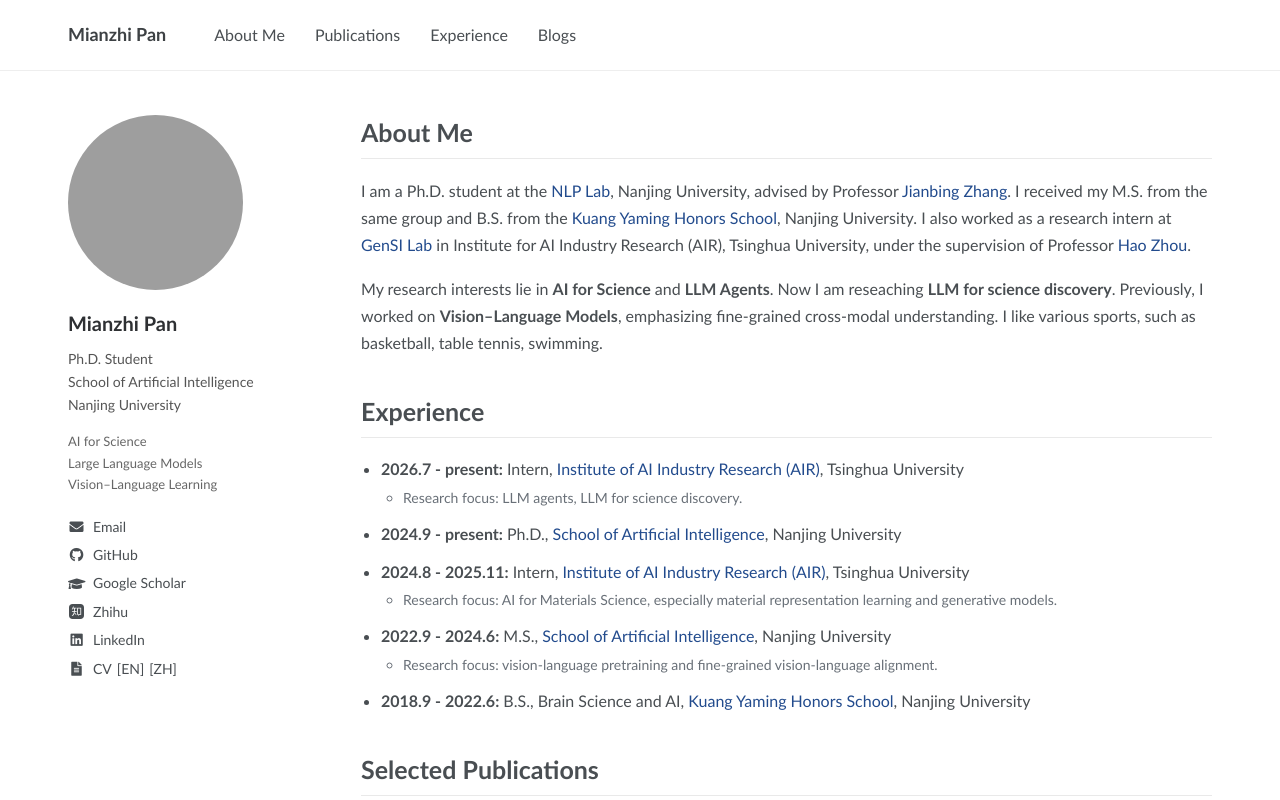
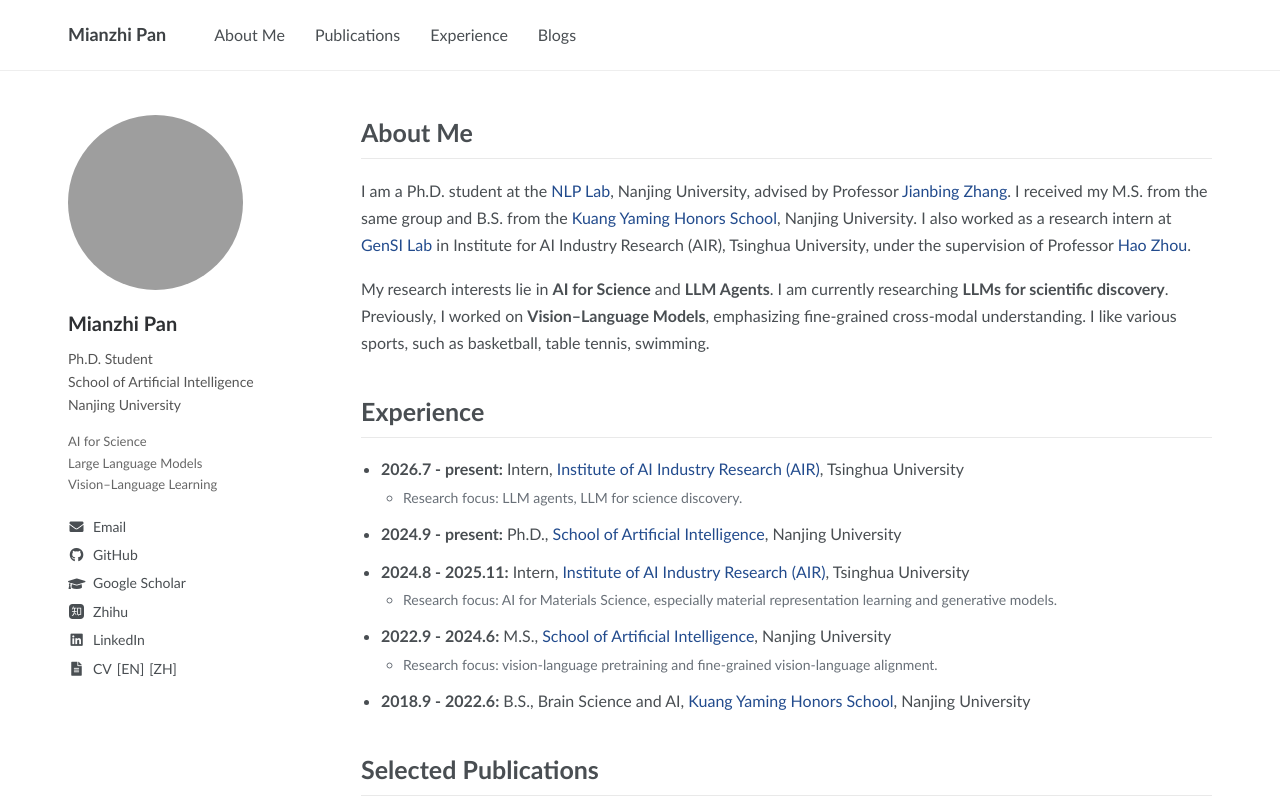
Before and after one commit to panmianzhi/panmianzhi.github.io, a plain HTML site: page index.html in a window 1280 px wide. Shown: the top 800 px of the page. Drawn offline with Linux system fonts and the light colour scheme; grey boxes are pictures that could not be loaded.

Commit message:
Fix wording for LLM research interests

```diff
--- a/index.html
+++ b/index.html
@@ -44,7 +44,7 @@
             I am a Ph.D. student at the <a href="http://nlp.nju.edu.cn/homepage/" target="_blank" rel="noopener">NLP Lab</a>, Nanjing University, advised by Professor <a href="https://cs.nju.edu.cn/zhangjb/index.htm" target="_blank" rel="noopener">Jianbing Zhang</a>. I received my M.S. from the same group and B.S. from the <a href="https://dii.nju.edu.cn/kym_en/" target="_blank" rel="noopener">Kuang Yaming Honors School</a>, Nanjing University. I also worked as a research intern at <a href="https://www.gensi-thuair.com/#/portal/about" target="_blank" rel="noopener">GenSI Lab</a> in Institute for AI Industry Research (AIR), Tsinghua University, under the supervision of Professor <a href="https://zhouh.github.io/" target="_blank" rel="noopener">Hao Zhou</a>.
           </p>
           <p class="bio">
-            My research interests lie in <strong>AI for Science</strong> and <strong>LLM Agents</strong>. Now I am reseaching <strong>LLM for science discovery</strong>. Previously, I worked on <strong>Vision–Language Models</strong>, emphasizing fine-grained cross-modal understanding. I like various sports, such as basketball, table tennis, swimming.
+            My research interests lie in <strong>AI for Science</strong> and <strong>LLM Agents</strong>. I am currently researching <strong>LLMs for scientific discovery</strong>. Previously, I worked on <strong>Vision–Language Models</strong>, emphasizing fine-grained cross-modal understanding. I like various sports, such as basketball, table tennis, swimming.
           </p>
       </section>
 
```
